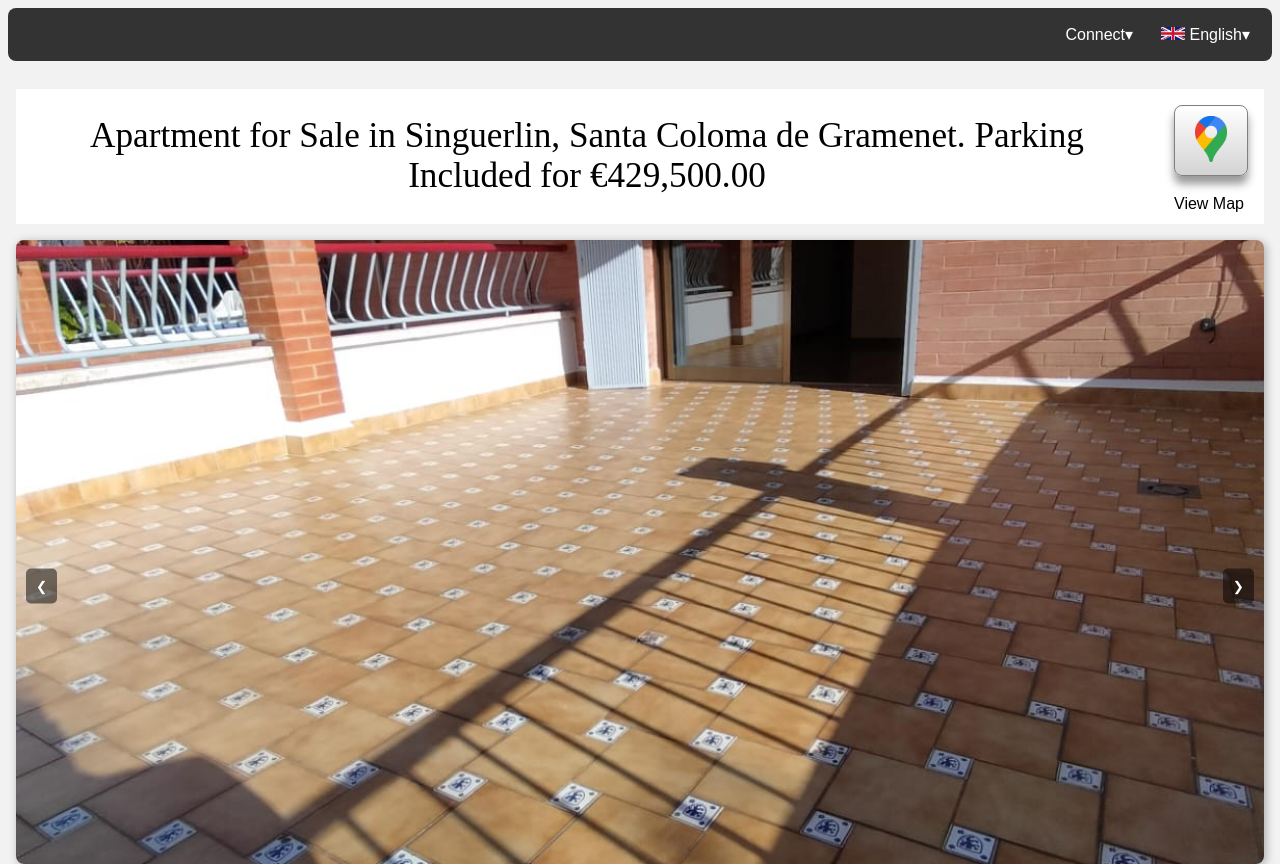
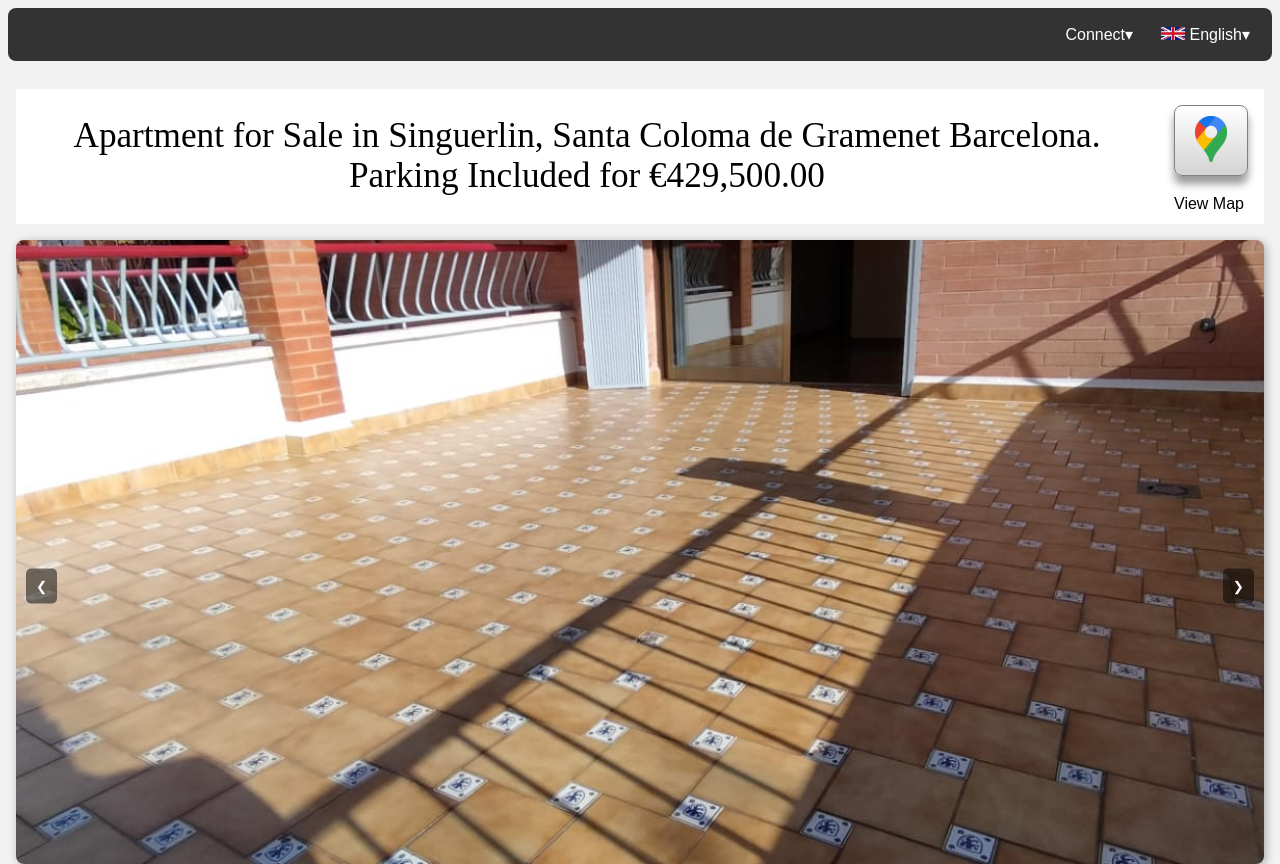
Before and after one commit to kevin-itdev/venta-piso, a plain HTML site: page index-en.html in a window 1280 px wide. Shown: the top 864 px of the page. Drawn offline with Linux system fonts and the light colour scheme.

Commit message:
Update index-en.html

```diff
--- a/index-en.html
+++ b/index-en.html
@@ -3,7 +3,7 @@
 
 <head>
 	<meta charset="UTF-8">
-	<title>Apartment for Sale, Santa Coloma de Gramenet Parking Included</title>
+	<title>Apartment for Sale, Santa Coloma de Gramenet Barcelona Parking Included</title>
 	<link rel="stylesheet" href=".\styles.css">
 	<meta name="viewport" content="width=device-width, initial-scale=1">
 </head>
@@ -79,7 +79,7 @@
 
 	<div class="center-container">
 		<div class="text-container">
-      <p class="pTitle">Apartment for Sale in Singuerlin, Santa Coloma de Gramenet. Parking Included for €429,500.00</p>
+      <p class="pTitle">Apartment for Sale in Singuerlin, Santa Coloma de Gramenet Barcelona. Parking Included for €429,500.00</p>
 
       <div>
         <a href="https://www.google.com/maps?q=41.459073, 2.208442" target="_blank">
```
